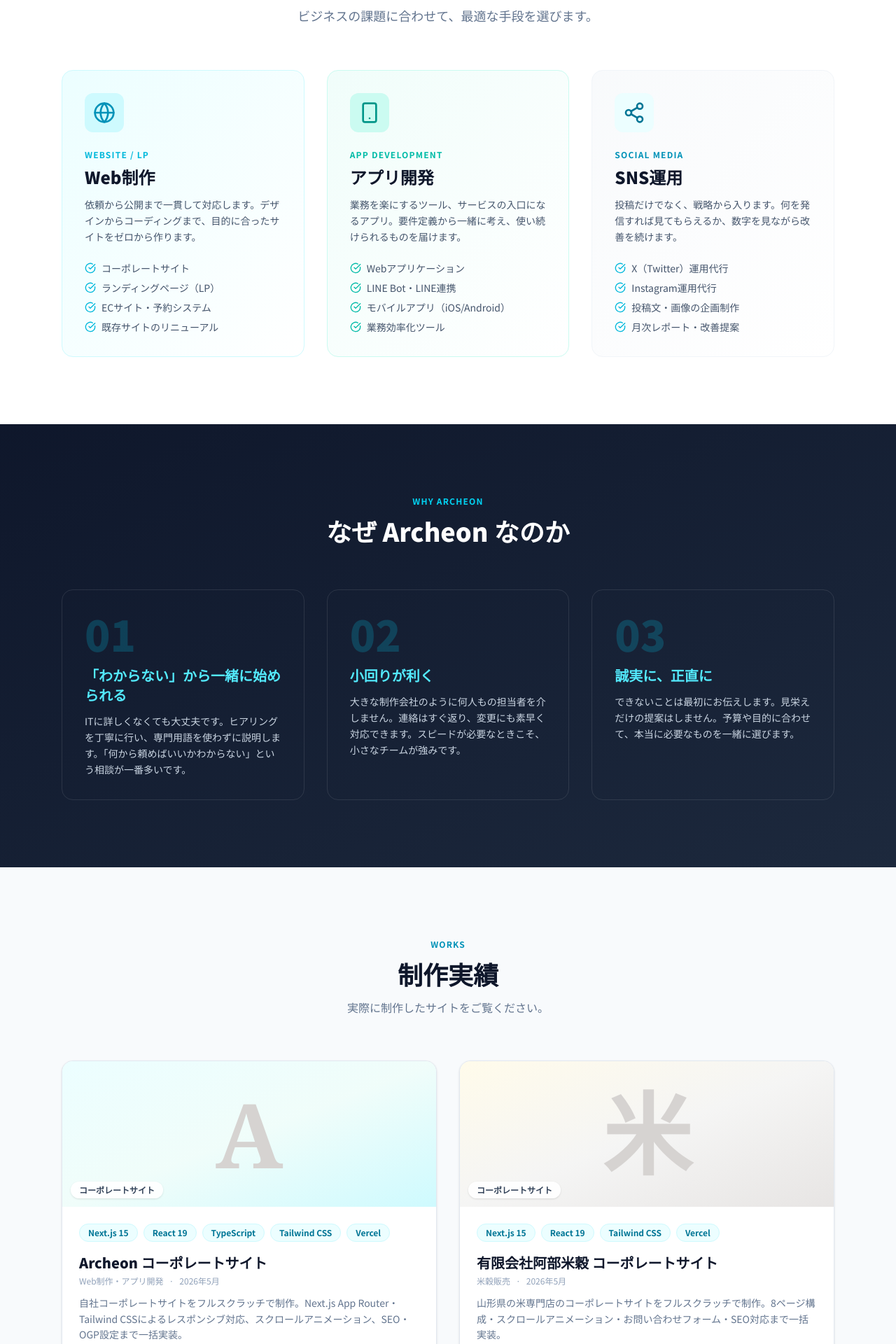
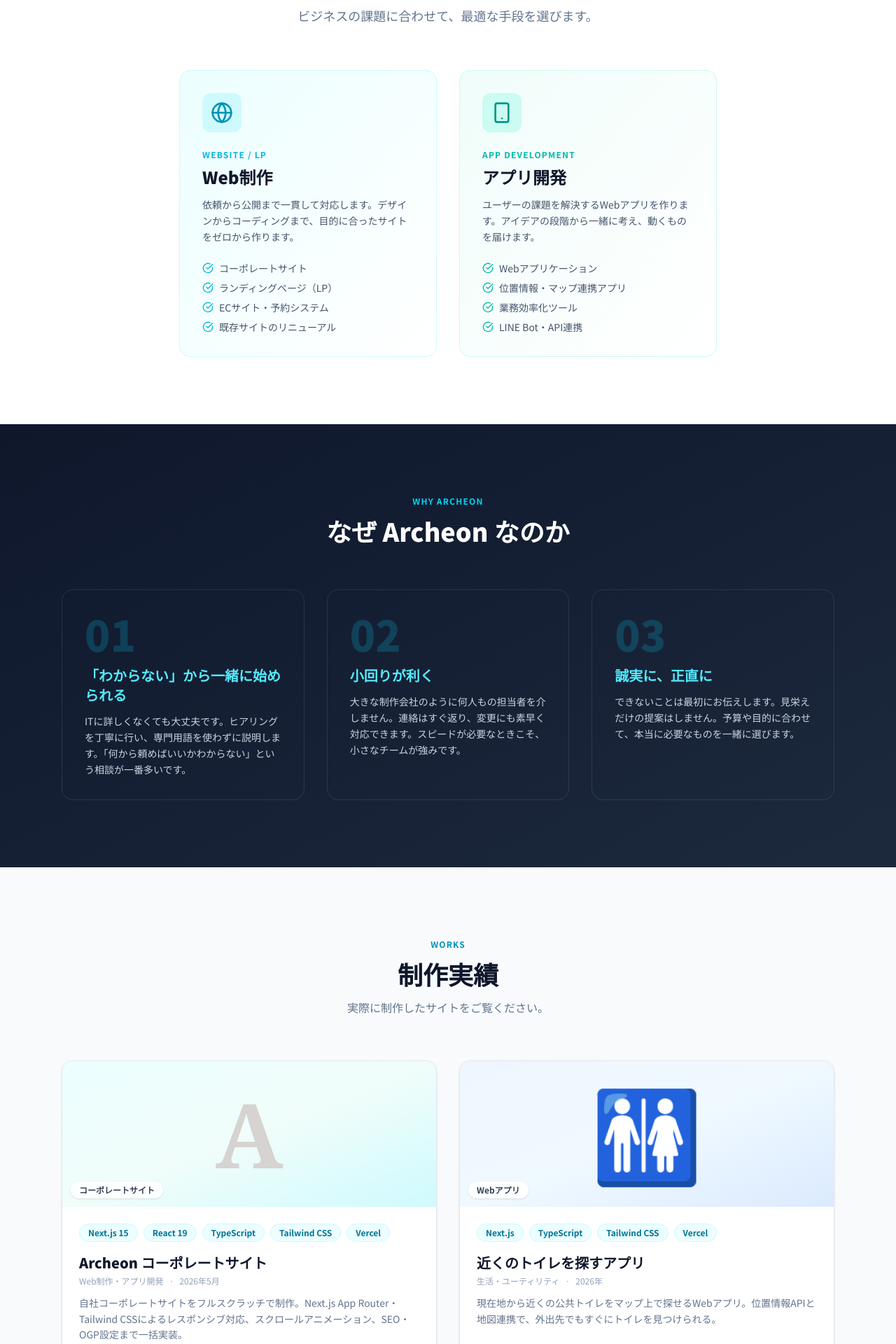
Before and after one commit to abe-jin/archeon, a Next.js app: page / in a window 1280 px wide. Shown: the part 980-2900 px from the top of the page at 70% size. Built offline with nearby package versions, Linux system fonts and the light colour scheme.

Commit message:
Remove SNS service, add toilet app to portfolio

```diff
--- a/src/app/page.tsx
+++ b/src/app/page.tsx
@@ -62,7 +62,7 @@
               <p className="text-slate-500 text-lg max-w-xl mx-auto">ビジネスの課題に合わせて、最適な手段を選びます。</p>
             </div>
 
-            <div className="grid grid-cols-1 md:grid-cols-3 gap-8">
+            <div className="grid grid-cols-1 md:grid-cols-2 gap-8 max-w-3xl mx-auto">
               {[
                 {
                   icon: <Globe className="w-8 h-8" />,
@@ -85,20 +85,8 @@
                   colorCheck: "text-teal-500",
                   title: "アプリ開発",
                   sub: "App Development",
-                  desc: "業務を楽にするツール、サービスの入口になるアプリ。要件定義から一緒に考え、使い続けられるものを届けます。",
-                  items: ["Webアプリケーション", "LINE Bot・LINE連携", "モバイルアプリ（iOS/Android）", "業務効率化ツール"],
-                },
-                {
-                  icon: <Share2 className="w-8 h-8" />,
-                  colorBg: "bg-cyan-50",
-                  colorText: "text-cyan-700",
-                  colorBadge: "text-cyan-600",
-                  colorCard: "from-slate-50 to-white border-slate-100",
-                  colorCheck: "text-cyan-500",
-                  title: "SNS運用",
-                  sub: "Social Media",
-                  desc: "投稿だけでなく、戦略から入ります。何を発信すれば見てもらえるか、数字を見ながら改善を続けます。",
-                  items: ["X（Twitter）運用代行", "Instagram運用代行", "投稿文・画像の企画制作", "月次レポート・改善提案"],
+                  desc: "ユーザーの課題を解決するWebアプリを作ります。アイデアの段階から一緒に考え、動くものを届けます。",
+                  items: ["Webアプリケーション", "位置情報・マップ連携アプリ", "業務効率化ツール", "LINE Bot・API連携"],
                 },
               ].map((s) => (
                 <div key={s.title} className={`relative bg-gradient-to-br ${s.colorCard} border rounded-2xl p-8 hover:shadow-lg hover:border-cyan-200 transition-all duration-200 group`}>
--- a/src/components/PortfolioSection.tsx
+++ b/src/components/PortfolioSection.tsx
@@ -56,6 +56,20 @@
     thumbnail: "",
     placeholderText: "A",
     placeholderBg: "bg-gradient-to-br from-cyan-50 via-teal-50 to-cyan-100",
+  },
+  {
+    id: "toilet-finder",
+    title: "近くのトイレを探すアプリ",
+    industry: "生活・ユーティリティ",
+    category: "Webアプリ",
+    description:
+      "現在地から近くの公共トイレをマップ上で探せるWebアプリ。位置情報APIと地図連携で、外出先でもすぐにトイレを見つけられる。",
+    techStack: ["Next.js", "TypeScript", "Tailwind CSS", "Vercel"],
+    period: "2026年",
+    siteUrl: "",
+    thumbnail: "",
+    placeholderText: "🚻",
+    placeholderBg: "bg-gradient-to-br from-blue-50 via-sky-50 to-blue-100",
   },
   {
     id: "abe-beikoku",
```
